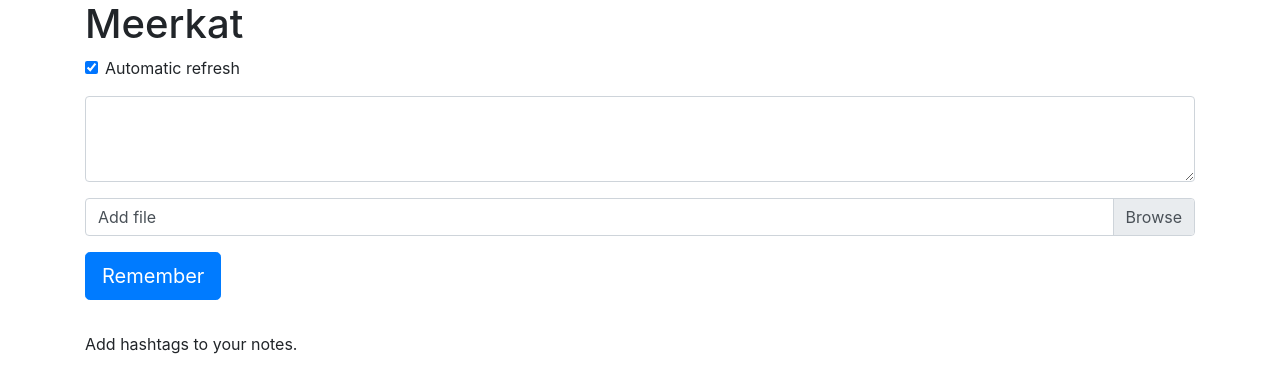
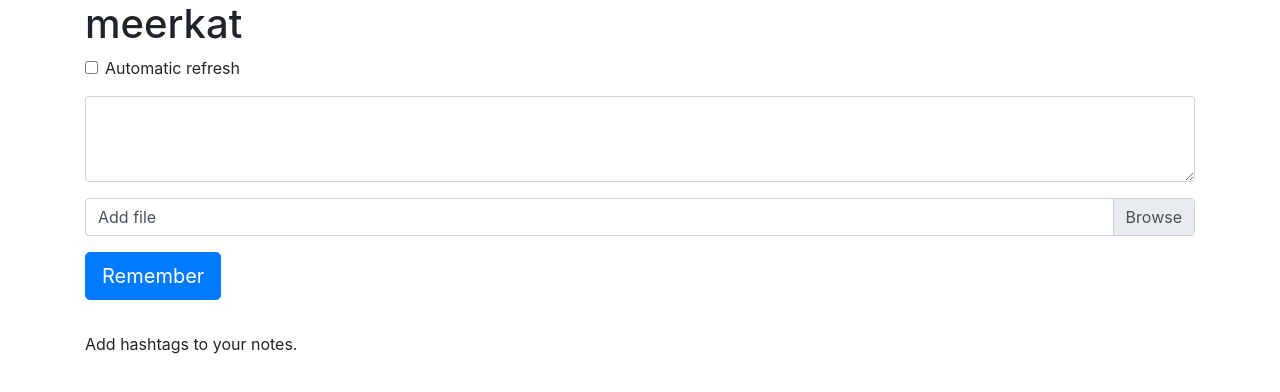
Before and after one commit to juissi999/meerkat, a React app: page / in a window 1280 px wide. Shown: the top 392 px of the page. Built offline with nearby package versions, Linux system fonts and the light colour scheme; no server answers.

Commit message:
Refresher component consts switched to parameters

```diff
--- a/src/components/App.js
+++ b/src/components/App.js
@@ -74,12 +74,12 @@ const App = () => {
       <Notification setNotification={setNotification}>{notification}</Notification>
       <Row>
         <Col>
-          <h1>Meerkat</h1>
+          <h1>meerkat</h1>
         </Col>
       </Row>
       <Row>
         <Col>
-          <Refresher getterFcn={getAll} />
+          <Refresher getterFcn={getAll} interval={15000} />
         </Col>
       </Row>
       <Row className='mt-3'>
--- a/src/components/Refresher.js
+++ b/src/components/Refresher.js
@@ -1,15 +1,20 @@
 import React, { useState, useEffect } from 'react'
 import Form from 'react-bootstrap/Form'
 
-const INTERVAL = 5000
-const INITIAL_STATE = true
+// use initiallyOn boolean prop if you want the component to start checked
 
-const Refresher = ({ getterFcn }) => {
-  const [checked, setChecked] = useState(INITIAL_STATE)
+const Refresher = ({ getterFcn, initiallyOn, interval }) => {
+  const [checked, setChecked] = useState(false)
+
+  useEffect(() => {
+    if (initiallyOn) {
+      setChecked(true)
+    }
+  }, [])
 
   useEffect(() => {
     if (checked) {
-      const intv = setInterval(getterFcn, INTERVAL)
+      const intv = setInterval(getterFcn, interval)
       return () => clearInterval(intv)
     }
   }, [checked])
```
